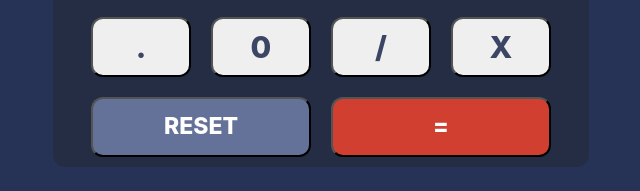
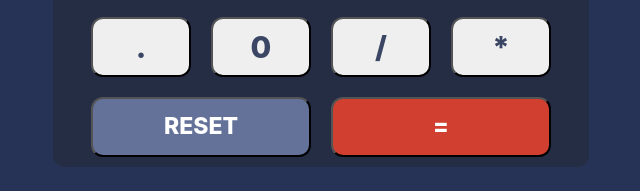
Before and after one commit to Avi1602/Micro-Project3, a plain HTML site: page index.html in a window 1280 px wide. Shown: the part 430-621 px from the top of the page, 327-967 px from the left. Drawn offline with Linux system fonts and the light colour scheme.

Commit message:
Update index.html

```diff
--- a/index.html
+++ b/index.html
@@ -32,7 +32,7 @@
             <button class="btn">.</button>
             <button class="btn">0</button>
             <button class="btn">/</button>
-            <button class="btn">X</button>
+            <button class="btn">*</button>
         </div>
         <div class="row5">
             <button class="btn5-reset">RESET</button>
```
